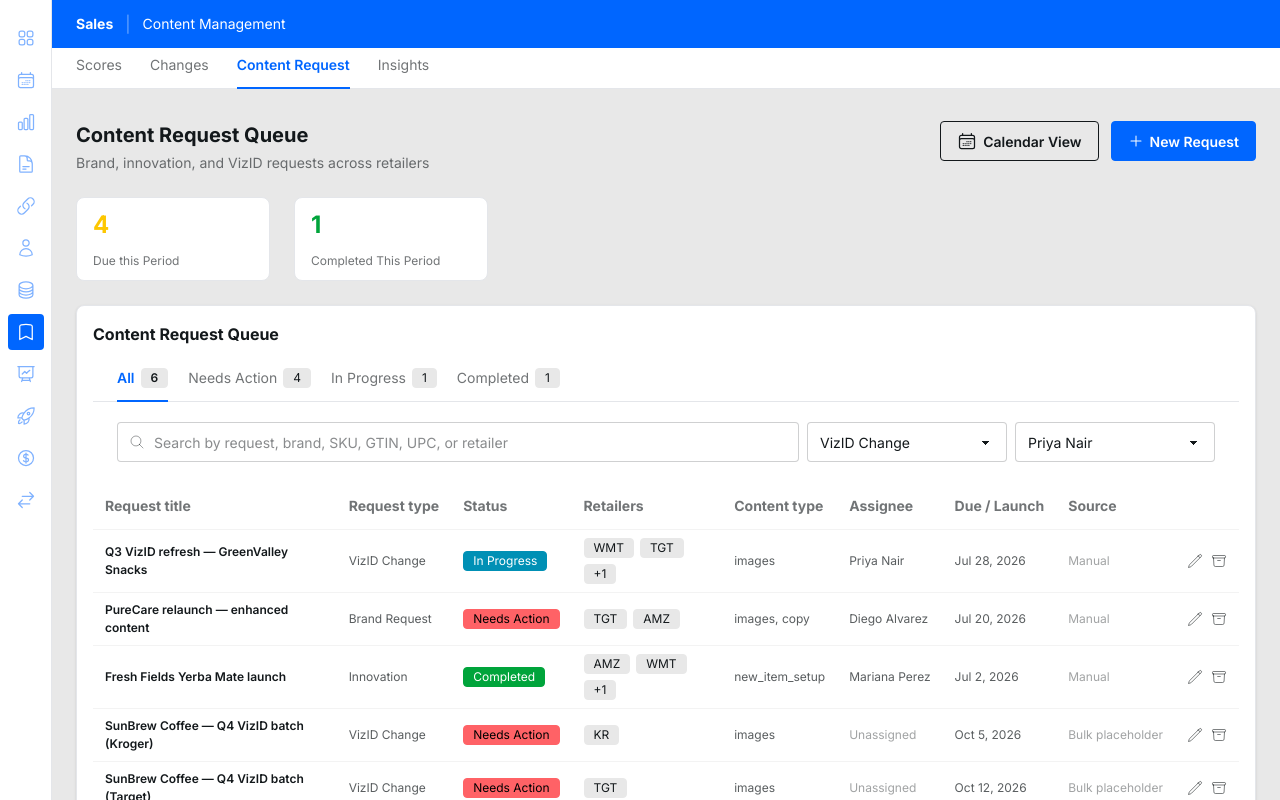
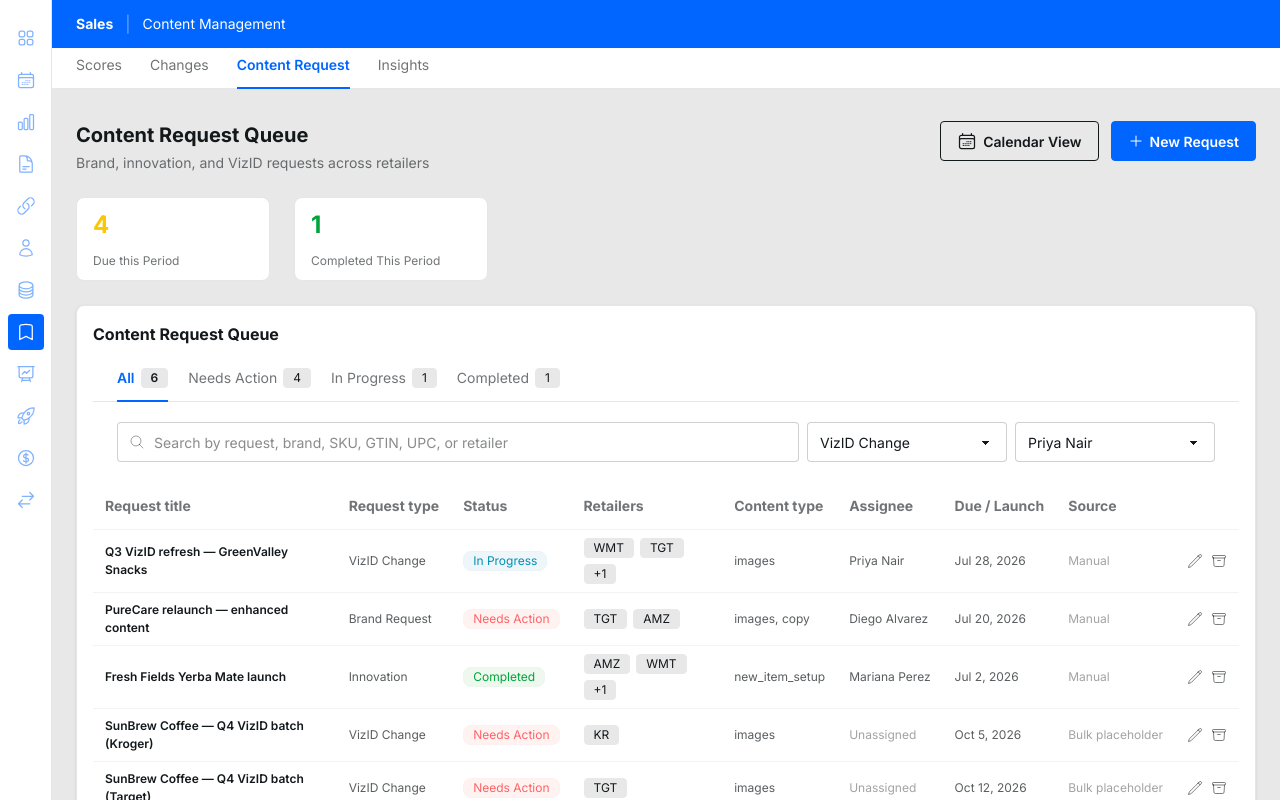
Before and after one commit to hidesignres-maker/galileo-bid-optimization, a React (Vite) app: page / in a window 1280 px wide. Shown: the top 800 px of the page. Built offline with nearby package versions, Linux system fonts and the light colour scheme.

Commit message:
Refine Queue status pill treatment

```diff
--- a/src/pages/ContentRequestQueue.jsx
+++ b/src/pages/ContentRequestQueue.jsx
@@ -12,12 +12,29 @@ import { fmtDate } from "../lib/format";
 
 const retailerLabel = (code) => mockRetailers.find((r) => r.code === code)?.name ?? code;
 
+// Soft pill treatment: "badge-soft" + the existing "badge-{status}" color
+// modifiers is DaisyUI's own built-in composition (badge.css) — badge-soft
+// consumes the --badge-color each modifier already sets, so this reuses the
+// exact color-mix formula already verified in the codebase rather than
+// reimplementing it. Each status keeps its own semantic hue (error/info/
+// success/neutral); only the fill goes from solid to soft-tinted, and text
+// becomes that same semantic color instead of white-on-solid.
 const STATUS_BADGE = {
-  [REQUEST_STATUS.NEEDS_ACTION]: "badge-error",
-  [REQUEST_STATUS.IN_PROGRESS]: "badge-info",
-  [REQUEST_STATUS.COMPLETED]: "badge-success",
-  [REQUEST_STATUS.DRAFT]: "badge-neutral",
+  [REQUEST_STATUS.NEEDS_ACTION]: "badge-soft badge-error",
+  [REQUEST_STATUS.IN_PROGRESS]: "badge-soft badge-info",
+  [REQUEST_STATUS.COMPLETED]: "badge-soft badge-success",
+  [REQUEST_STATUS.DRAFT]: "badge-soft badge-neutral",
 };
+
+// badge's own base rule hardcodes border-radius: var(--radius-selector)
+// (4px). Rather than stack a competing radius utility class — the same
+// same-property cascade conflict already documented elsewhere in this file
+// — the 8px target is applied via inline style referencing the existing,
+// already-approved --radius-box token. Inline style always wins over a
+// stylesheet rule regardless of compiled order, so this is a guaranteed
+// override rather than an order-dependent one, and it introduces no new
+// hardcoded value.
+const STATUS_PILL_RADIUS = { borderRadius: "var(--radius-box)" };
 
 const STATUS_LABEL = {
   [REQUEST_STATUS.NEEDS_ACTION]: "Needs Action",
@@ -160,7 +177,10 @@ export function ContentRequestQueue({ requests }) {
                   {REQUEST_TYPE_LABELS[req.requestType] ?? req.requestType}
                 </td>
                 <td className="whitespace-nowrap">
-                  <span className={`badge badge-sm whitespace-nowrap ${STATUS_BADGE[req.status] ?? "badge-neutral"}`}>
+                  <span
+                    className={`badge badge-sm whitespace-nowrap ${STATUS_BADGE[req.status] ?? "badge-soft badge-neutral"}`}
+                    style={STATUS_PILL_RADIUS}
+                  >
                     {STATUS_LABEL[req.status] ?? req.status}
                   </span>
                 </td>
```
